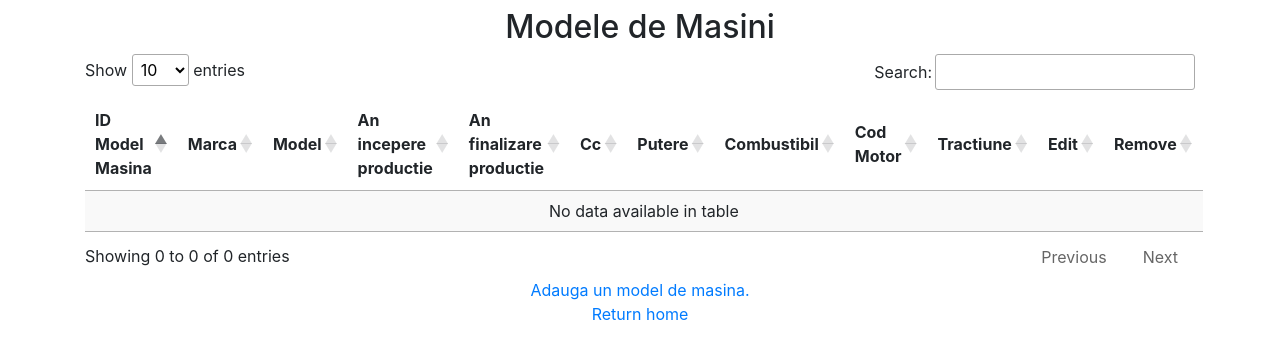
After one commit to Bogdan2435/magazin_piese_auto, a Django app: page /search/modele in a window 1280 px wide. The commit adds this page. Shown: the top 359 px of the page. Run offline with Django 4.2, Linux system fonts and the light colour scheme; data that the repository does not hold is empty; some libraries are stand-ins or nearby versions.

Commit message:
add modele masini crud

```diff
--- a/crud app/magpiese/tabele/forms.py
+++ b/crud app/magpiese/tabele/forms.py
@@ -17,3 +17,8 @@ class ClientiForm(forms.ModelForm):
     class Meta:
         model = Clienti
         fields = "__all__"
+
+class ModeleForm(forms.ModelForm):
+    class Meta:
+        model = Modele_Masini
+        fields = "__all__"
--- a/crud app/magpiese/tabele/templates/create.html
+++ b/crud app/magpiese/tabele/templates/create.html
@@ -15,6 +15,7 @@
     <center><a href="{% url 'create_locmunca' %}">Adauga un nou loc de munca.</a></center>
     <center><a href="{% url 'create_angajat' %}">Adauga un nou angajat.</a></center>
     <center><a href="{% url 'create_client' %}">Adauga un nou client.</a></center>
+    <center><a href="{% url 'create_model' %}">Adauga un nou model de masina.</a></center>
 </body>
 
 </html>
--- a/crud app/magpiese/tabele/templates/search.html
+++ b/crud app/magpiese/tabele/templates/search.html
@@ -15,6 +15,7 @@
     <center><a href="{% url 'search_locurimunca' %}">Vizualizeaza tabelul cu locurile de munca.</a></center>
     <center><a href="{% url 'search_angajati' %}">Vizualizeaza angajatii.</a></center>
     <center><a href="{% url 'search_clienti' %}">Vizualizeaza tabelul clientilor.</a></center>
+    <center><a href="{% url 'search_modele' %}">Vizualizeaza tabelul modele de masini.</a></center>
 </body>
 
 </html>
--- /dev/null
+++ b/crud app/magpiese/tabele/templates/search_modele.html
@@ -0,0 +1,91 @@
+{% load static %}
+<!DOCTYPE html>
+<html lang="en">
+
+<head>
+    <meta charset="UTF-8">
+    <meta http-equiv="X-UA-Compatible" content="IE=edge">
+    <meta name="viewport" content="width=device-width, initial-scale=1.0">
+
+    <!-- Bootstrap CSS -->
+    <link href="https://cdn.jsdelivr.net/npm/bootstrap@5.1.3/dist/css/bootstrap.min.css" rel="stylesheet"
+        integrity="sha384-1BmE4kWBq78iYhFldvKuhfTAU6auU8tT94WrHftjDbrCEXSU1oBoqyl2QvZ6jIW3" crossorigin="anonymous">
+    <meta name="viewport" content="width=device-width, initial-scale=1">
+    <link rel="stylesheet" href="https://stackpath.bootstrapcdn.com/bootstrap/4.2.1/css/bootstrap.min.css"
+        integrity="sha384-GJzZqFGwb1QTTN6wy59ffF1BuGJpLSa9DkKMp0DgiMDm4iYMj70gZWKYbI706tWS" crossorigin="anonymous">
+    <script src="https://code.jquery.com/jquery-3.3.1.slim.min.js"
+        integrity="sha384-q8i/X+965DzO0rT7abK41JStQIAqVgRVzpbzo5smXKp4YfRvH+8abtTE1Pi6jizo"
+        crossorigin="anonymous"></script>
+    <script src="https://cdnjs.cloudflare.com/ajax/libs/popper.js/1.14.6/umd/popper.min.js"
+        integrity="sha384-wHAiFfRlMFy6i5SRaxvfOCifBUQy1xHdJ/yoi7FRNXMRBu5WHdZYu1hA6ZOblgut"
+        crossorigin="anonymous"></script>
+    <script src="https://stackpath.bootstrapcdn.com/bootstrap/4.2.1/js/bootstrap.min.js"
+        integrity="sha384-B0UglyR+jN6CkvvICOB2joaf5I4l3gm9GU6Hc1og6Ls7i6U/mkkaduKaBhlAXv9k"
+        crossorigin="anonymous"></script>
+
+    <script src="http://code.jquery.com/jquery-3.3.1.min.js"
+        integrity="sha256-FgpCb/KJQlLNfOu91ta32o/NMZxltwRo8QtmkMRdAu8=" crossorigin="anonymous"></script>
+    <link rel="stylesheet" href="https://cdn.datatables.net/1.10.19/css/jquery.dataTables.min.css">
+    <script src="https://cdn.datatables.net/1.10.19/js/jquery.dataTables.min.js"></script>
+
+
+    <title>Search Modele Masini</title>
+</head>
+
+<body>
+    <h1></h1>
+    <h2 style="text-align:center"> Modele de Masini </h2>
+    <div class="container">
+        <table id="example" class="display" style="width:100%">
+            <thead>
+                <tr>
+                    <th>ID Model Masina</th>
+                    <th>Marca</th>
+                    <th>Model</th>
+                    <th>An incepere productie</th>
+                    <th>An finalizare productie</th>
+                    <th>Cc</th>
+                    <th>Putere</th>
+                    <th>Combustibil</th>
+                    <th>Cod Motor</th>
+                    <th>Tractiune</th>
+                    <th>Edit</th>
+                    <th>Remove</th>
+                </tr>
+            </thead>
+            <tbody>
+                {% for model in modele %}
+                <tr>
+                    <td>{{model.id}}</td>
+                    <td>{{model.marca}}</td>
+                    <td>{{model.model}}</td>
+                    <td>{{model.an_incepere_productie}}</td>
+                    <td>{{model.an_finalizare_productie}}</td>
+                    <td>{{model.motorizare_cc}}</td>
+                    <td>{{model.putere_cp}}</td>
+                    <td>{{model.combustibil}}</td>
+                    <td>{{model.cod_motor}}</td>
+                    <td>{{model.tip_tractiune}}</td>
+                    <td>
+                        <a href="/update/modele/{{model.pk}}">Update</a>
+                    </td>
+                    <td>
+                        <a href="/delete/modele/{{model.pk}}">Delete</a>
+                    </td>
+                </tr>
+                {% endfor %}
+            </tbody>
+        </table>
+    </div>
+
+    <center><a href="{% url 'create_model' %}">Adauga un model de masina.</a></center>
+    <center><a href="{% url 'home' %}">Return home</a></center>
+</body>
+
+<script src="https://cdn.jsdelivr.net/npm/bootstrap@5.1.3/dist/js/bootstrap.bundle.min.js"
+    integrity="sha384-ka7Sk0Gln4gmtz2MlQnikT1wXgYsOg+OMhuP+IlRH9sENBO0LRn5q+8nbTov4+1p"
+    crossorigin="anonymous"></script>
+<script type="text/javascript" src="https://cdn.datatables.net/1.11.5/js/jquery.dataTables.min.js"></script>
+<script type="text/javascript" src="{% static './js/table.js' %}"></script>
+
+</html>
--- a/crud app/magpiese/tabele/urls.py
+++ b/crud app/magpiese/tabele/urls.py
@@ -9,16 +9,20 @@ urlpatterns = [
     path('create/locmunca', views.create_LocMunca, name='create_locmunca'),
     path('create/anagajati', views.create_Angajat, name='create_angajat'),
     path('create/clienti', views.create_Client, name='create_client'),
+    path('create/modele', views.create_Model, name='create_model'),
     path('search/', views.search, name='search'),
     path('search/locurimunca', views.read_LocuriMunca, name='search_locurimunca'),
     path('search/angajati', views.read_Angajati, name='search_angajati'),
     path('search/clienti', views.read_Clienti, name='search_clienti'),
+    path('search/modele', views.read_Modele, name='search_modele'),
     path('update/locurimunca/<int:pk>', views.update_LocuriMunca, name='update_locurimunca'),
     path('update/angajati/<int:pk>', views.update_Angajati, name='update_locurimunca'),
     path('update/clienti/<int:pk>', views.update_Clienti, name='update_clienti'),
+    path('update/modele/<int:pk>', views.update_Modele, name='update_modele'),
     path('delete/locurimunca/<int:pk>', views.delete_LocuriMunca, name='delete_locurimunca'),
     path('delete/angajati/<int:pk>', views.delete_Angajati, name='delete_angajati'),
     path('delete/clienti/<int:pk>', views.delete_Clienti, name='delete_clienti'),
+    path('delete/modele/<int:pk>', views.delete_Modele, name='delete_modele'),
     # path('search/', views.search, name='search'),
     # path('update/<int:pk>', views.update, name='update'),
     # path('delete/<int:pk>', views.delete, name='delete'),
--- a/crud app/magpiese/tabele/views.py
+++ b/crud app/magpiese/tabele/views.py
@@ -53,6 +53,19 @@ def create_Client(request):
         form = ClientiForm()
     return render(request, 'create_clienti.html', {'form':form})
 
+def create_Model(request):
+    if request.method == "POST":
+        form = ModeleForm(request.POST)
+        if form.is_valid():
+            try:
+                form.save()
+                return redirect('../create/')
+            except:
+                pass
+    else:
+        form = ModeleForm()
+    return render(request, 'create_modele.html', {'form':form})
+
 
 ################### SEARCH #####################
 def search(request):
@@ -81,6 +94,13 @@ def read_Clienti(request):
         'clienti': clienti,
     }
     return render(request, 'search_clienti.html', context)
+
+def read_Modele(request):
+    modele = Modele_Masini.objects.all()
+    context = {
+        'modele': modele,
+    }
+    return render(request, 'search_modele.html', context)
 
 
 ################### UPDATE #####################
@@ -132,6 +152,22 @@ def update_Clienti(request, pk):
     }
     return render(request, 'update_clienti.html', context)
 
+def update_Modele(request, pk):
+    modelMasina = Modele_Masini.objects.get(id=pk)
+    form = ModeleForm(instance=modelMasina)
+
+    if request.method == 'POST':
+        form = ModeleForm(request.POST, instance=modelMasina)
+        if form.is_valid():
+            form.save()
+            return redirect('/search/modele')
+
+    context = {
+        'modelMasina': modelMasina,
+        'form': form,
+    }
+    return render(request, 'update_modele.html', context)
+
 
 ################### DELETE #####################
 def delete_LocuriMunca(request, pk):
@@ -169,3 +205,15 @@ def delete_Clienti(request, pk):
         'client': client,
     }
     return render(request, 'delete_clienti.html', context)
+
+def delete_Modele(request, pk):
+    modelMasina = Modele_Masini.objects.get(id=pk)
+
+    if request.method == 'POST':
+        modelMasina.delete()
+        return redirect('/search/modele')
+
+    context = {
+        'modelMasina': modelMasina,
+    }
+    return render(request, 'delete_modele.html', context)
```
Also changed, not shown: crud app/magpiese/tabele/templates/create_modele.html (added, +48 -0 lines), crud app/magpiese/tabele/templates/delete_modele.html (added, +30 -0 lines), crud app/magpiese/tabele/templates/update_modele.html (added, +48 -0 lines).
